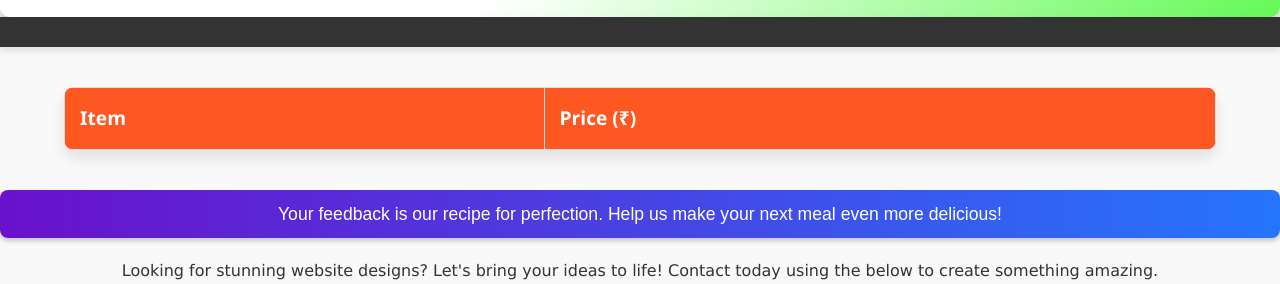
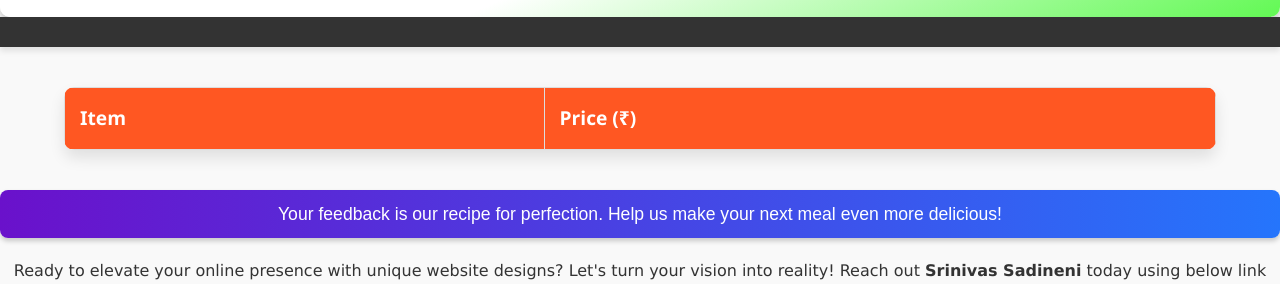
Before and after one commit to sadinenisrinivasarao/Desi-Babai-Menu, a website: page frontend/index.html in a window 1280 px wide. Shown: the part 505-789 px from the top of the page. Drawn offline with Linux system fonts and the light colour scheme; no server answers.

Commit message:
quote update

```diff
--- a/frontend/index.html
+++ b/frontend/index.html
@@ -31,7 +31,7 @@
 </div>
 <div class="feedback_quote">Your feedback is our recipe for perfection. Help us make your next meal even more delicious!</div>
 <div class="sri_portfolio">
-  Looking for stunning website designs? Let's bring your ideas to life! Contact today using the below to create something amazing.
+  Ready to elevate your online presence with unique website designs? Let's turn your vision into reality! Reach out <b>Srinivas Sadineni</b> today using below link and let's create something extraordinary.
   <div><a href="https://srinivasarao-sadineni-portfolio.vercel.app/">Srinivas Sadineni</a>
   </div></div>
   <footer>&copy; 2024 Desi Babai Indian Food Truck | All Rights Reserved</footer>
```
